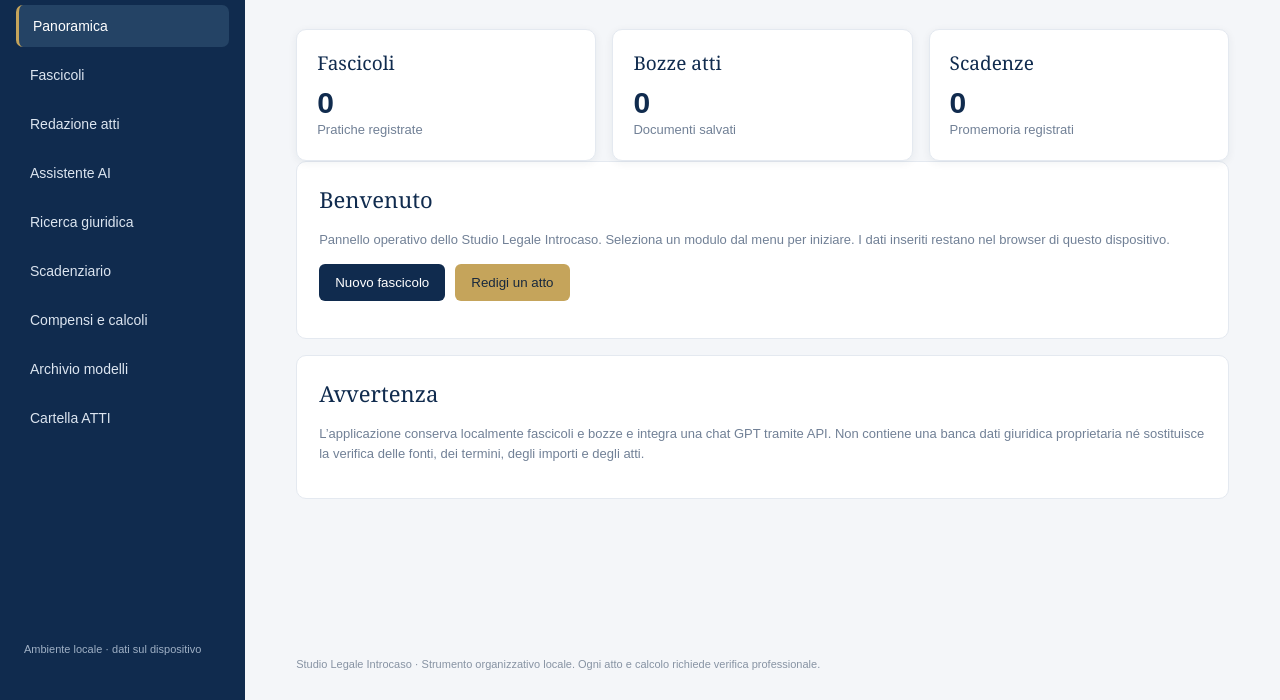
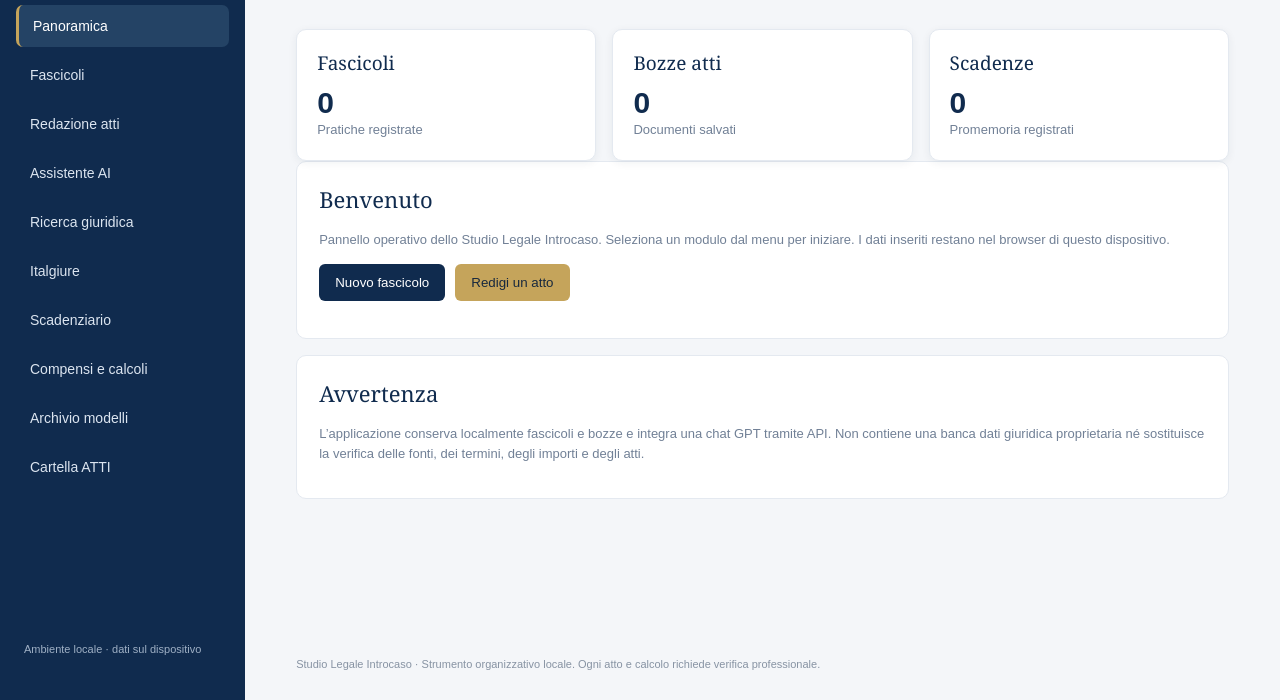
Before and after one commit to introcasoantonello/studio-legale-Introcaso, an Electron app: page app/index.html in a window 1280 px wide. Shown: the part 100-800 px from the top of the page. Drawn offline with Linux system fonts and the light colour scheme.

Commit message:
Aggiunge accesso rapido a Italgiure

```diff
--- a/app/index.html
+++ b/app/index.html
@@ -1,4 +1,4 @@
 <!doctype html>
 <html lang="it"><head><meta charset="utf-8"><meta name="viewport" content="width=device-width,initial-scale=1"><meta name="theme-color" content="#102b4e"><title>Studio Legale Introcaso</title><link rel="stylesheet" href="style.css"></head>
-<body><aside class="sidebar"><div class="brand"><div class="mark">I</div><div><strong>STUDIO LEGALE</strong><span>INTROCASO</span></div></div><nav id="nav"><button class="active" data-view="home">Panoramica</button><button data-view="fascicoli">Fascicoli</button><button data-view="atti">Redazione atti</button><button data-view="assistente">Assistente AI</button><button data-view="ricerca">Ricerca giuridica</button><button data-view="scadenze">Scadenziario</button><button data-view="calcoli">Compensi e calcoli</button><button data-view="archivio">Archivio modelli</button><button data-view="biblioteca">Cartella ATTI</button></nav><div class="sidefoot">Ambiente locale · dati sul dispositivo</div></aside>
+<body><aside class="sidebar"><div class="brand"><div class="mark">I</div><div><strong>STUDIO LEGALE</strong><span>INTROCASO</span></div></div><nav id="nav"><button class="active" data-view="home">Panoramica</button><button data-view="fascicoli">Fascicoli</button><button data-view="atti">Redazione atti</button><button data-view="assistente">Assistente AI</button><button data-view="ricerca">Ricerca giuridica</button><button data-view="italgiure">Italgiure</button><button data-view="scadenze">Scadenziario</button><button data-view="calcoli">Compensi e calcoli</button><button data-view="archivio">Archivio modelli</button><button data-view="biblioteca">Cartella ATTI</button></nav><div class="sidefoot">Ambiente locale · dati sul dispositivo</div></aside>
 <main><header><div><small>AREA RISERVATA</small><h1 id="heading">Panoramica</h1></div><div class="today" id="today"></div></header><section id="view"></section><footer>Studio Legale Introcaso · Strumento organizzativo locale. Ogni atto e calcolo richiede verifica professionale.</footer></main><script src="app.js"></script></body></html>
```
